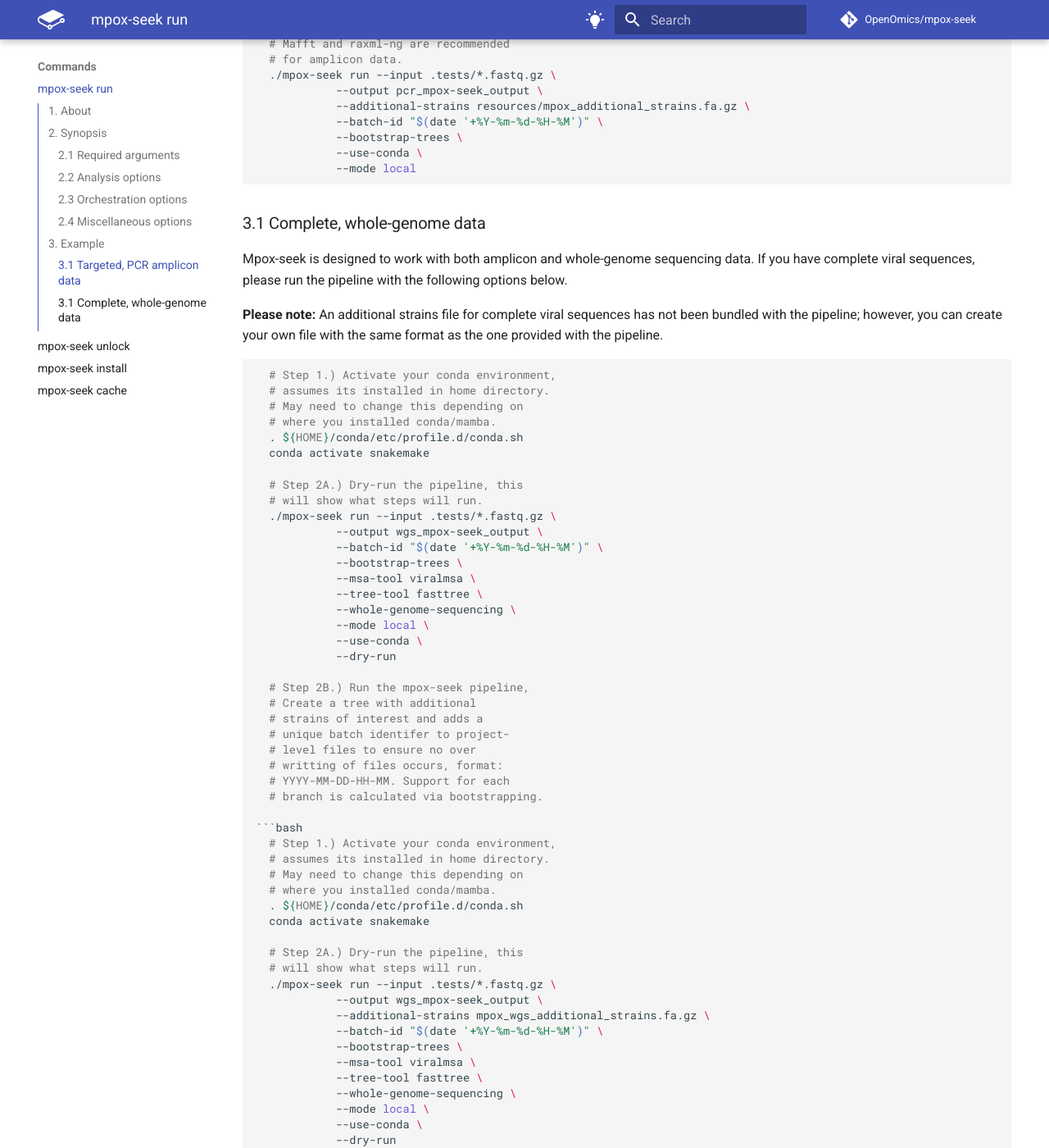
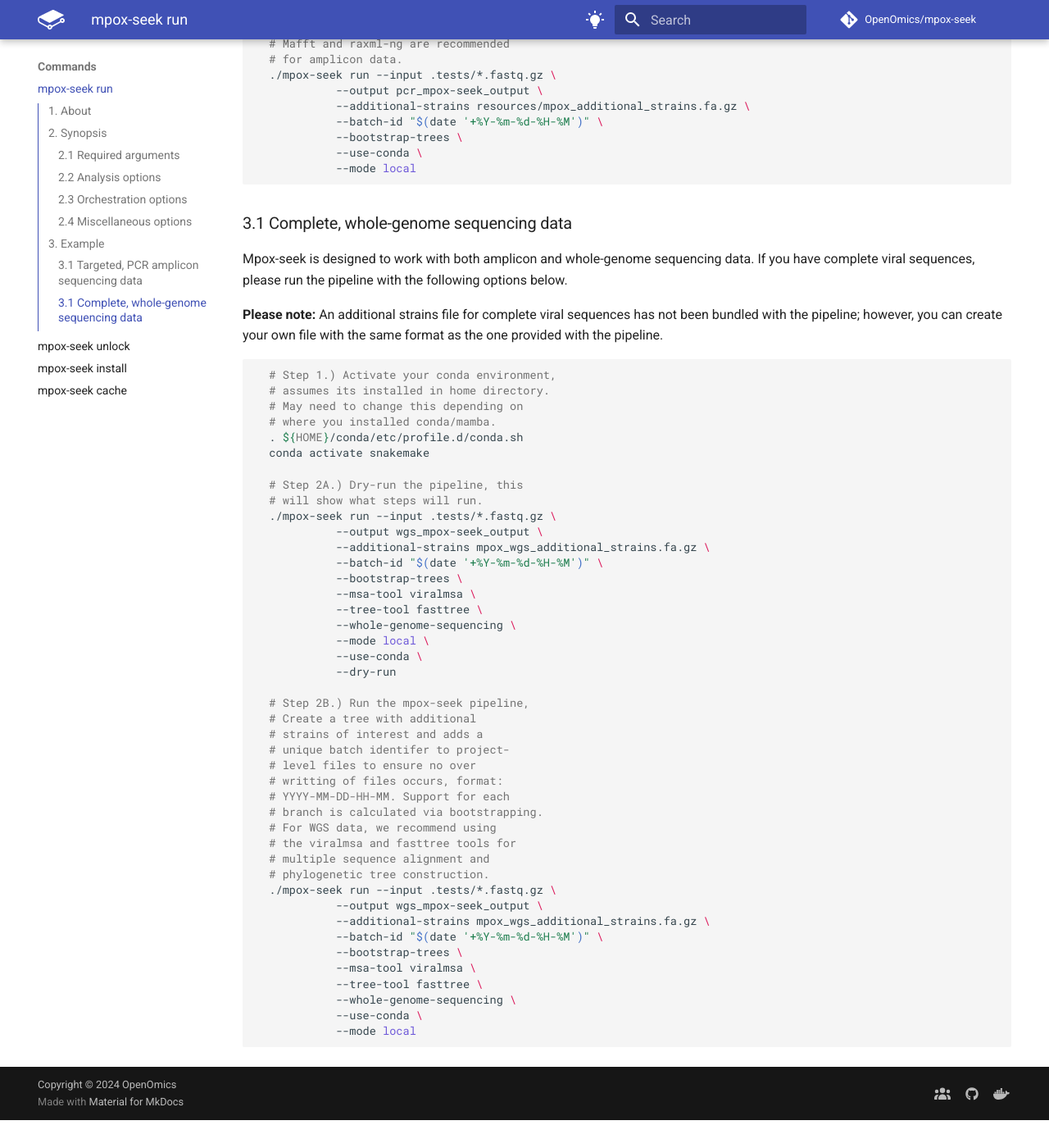
Before and after one commit to OpenOmics/mpox-seek, an MkDocs documentation site: the page built from docs/usage/run.md, in a window 1280 px wide and 1400 px high, scrolled down 9508 px. Shown: the whole window at 82% size. Built offline with MkDocs 1.6.1 and Material for MkDocs 9.7.7, drawn with Linux system fonts in a browser that asks for light colours; comment, search, counter and statistics services are not loaded; the version menu is left out; after the commit the page ends 10874 px from its top, so only the background shows below that; some of the changed text lies outside the part shown.

Commit message:
Chore: updating header and removing text.

````diff
--- a/docs/usage/run.md
+++ b/docs/usage/run.md
@@ -273,7 +273,7 @@ Each of the following arguments are optional, and do not need to be provided.
 
 The example below shows how run the pipeline locally using conda/mamba. If you have already created a _mpox-seek_ conda environment, please use feel free to also add the following option: `--conda-env-name mpox-seek`. To create a re-usable, named conda environment for the pipeline, please run the following command: `mamba env create -f workflow/envs/mpox.yaml`. For detailed setup instructions, please see our [setup page](setup.md).
 
-### 3.1 Targeted, PCR amplicon data
+### 3.1 Targeted, PCR amplicon sequencing data
 
 ```bash
   # Step 1.) Activate your conda environment,
@@ -317,41 +317,11 @@ The example below shows how run the pipeline locally using conda/mamba. If you h
             --mode local
 ```
 
-### 3.1 Complete, whole-genome data
+### 3.1 Complete, whole-genome sequencing data
 
 Mpox-seek is designed to work with both amplicon and whole-genome sequencing data. If you have complete viral sequences, please run the pipeline with the following options below.
 
 **Please note:** An additional strains file for complete viral sequences has not been bundled with the pipeline; however, you can create your own file with the same format as the one provided with the pipeline.
-
-```bash
-  # Step 1.) Activate your conda environment,
-  # assumes its installed in home directory.
-  # May need to change this depending on
-  # where you installed conda/mamba.
-  . ${HOME}/conda/etc/profile.d/conda.sh
-  conda activate snakemake
-
-  # Step 2A.) Dry-run the pipeline, this
-  # will show what steps will run.
-  ./mpox-seek run --input .tests/*.fastq.gz \
-            --output wgs_mpox-seek_output \
-            --batch-id "$(date '+%Y-%m-%d-%H-%M')" \
-            --bootstrap-trees \
-            --msa-tool viralmsa \
-            --tree-tool fasttree \
-            --whole-genome-sequencing \
-            --mode local \
-            --use-conda \
-            --dry-run
-
-  # Step 2B.) Run the mpox-seek pipeline,
-  # Create a tree with additional
-  # strains of interest and adds a
-  # unique batch identifer to project-
-  # level files to ensure no over
-  # writting of files occurs, format:
-  # YYYY-MM-DD-HH-MM. Support for each
-  # branch is calculated via bootstrapping.
 
 ```bash
   # Step 1.) Activate your conda environment,
````
